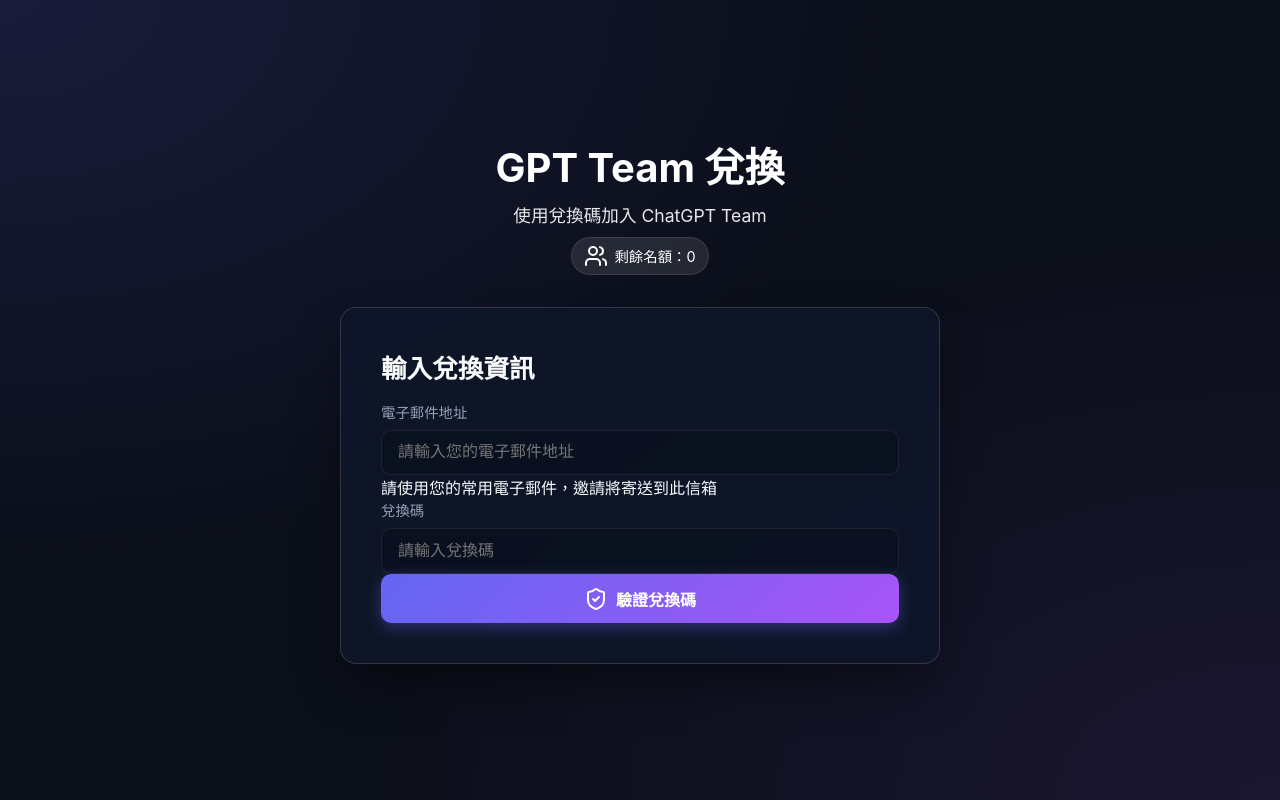
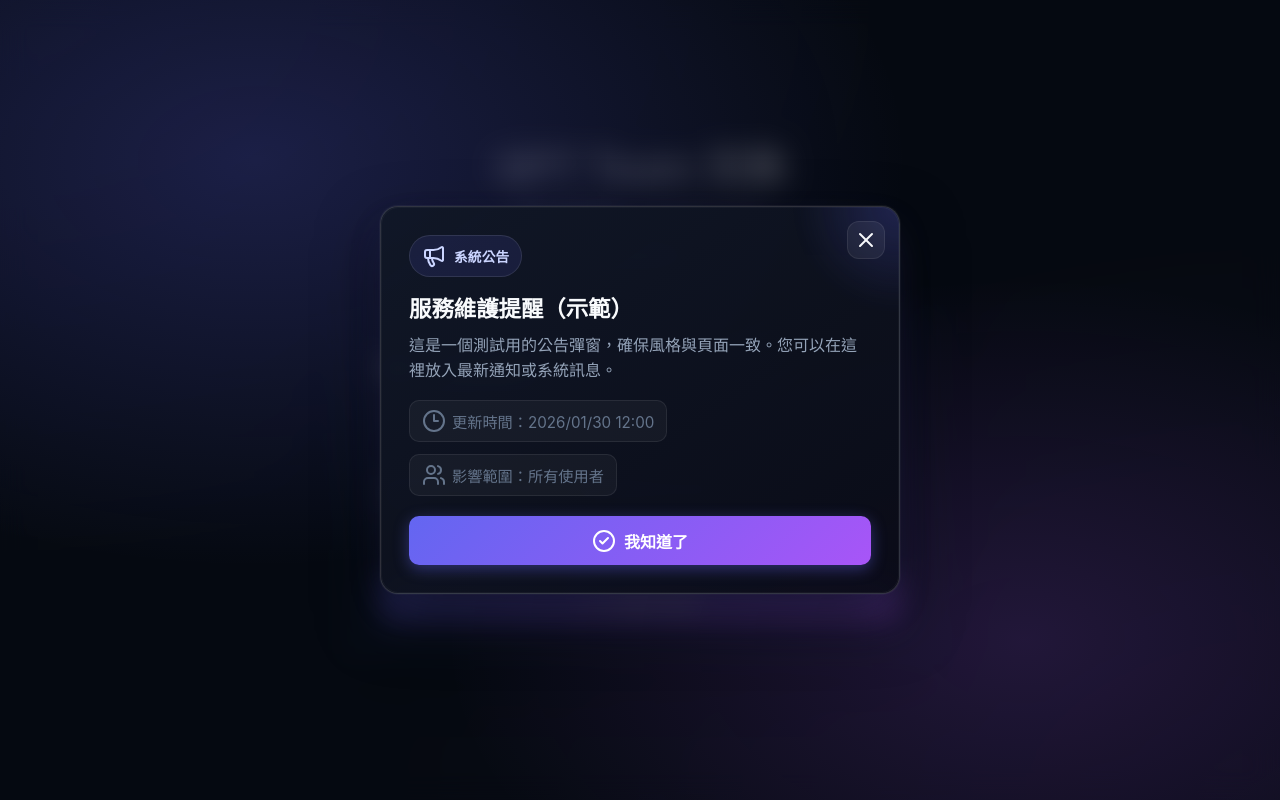
Before and after one commit to JneJne829/team-manage-ZH_TW, a FastAPI app: page / in a window 1280 px wide. Run offline with FastAPI, Linux system fonts and the light colour scheme; data that the repository does not hold is empty.

Commit message:
新增公告介面

```diff
--- a/app/static/css/user.css
+++ b/app/static/css/user.css
@@ -364,6 +364,175 @@ body {
     }
 }
 
+
+
+/* Announcement modal */
+.announcement-overlay {
+    position: fixed;
+    inset: 0;
+    display: flex;
+    align-items: center;
+    justify-content: center;
+    padding: 1.5rem;
+    background:
+        radial-gradient(at 20% 20%, rgba(99, 102, 241, 0.22), transparent 45%),
+        radial-gradient(at 80% 80%, rgba(168, 85, 247, 0.16), transparent 40%),
+        rgba(5, 8, 15, 0.75);
+    backdrop-filter: blur(14px);
+    -webkit-backdrop-filter: blur(14px);
+    opacity: 0;
+    pointer-events: none;
+    transition: opacity 0.28s ease-out;
+    z-index: 1200;
+}
+
+.announcement-overlay.show {
+    opacity: 1;
+    pointer-events: auto;
+}
+
+.announcement-card {
+    width: min(520px, 92vw);
+    background: linear-gradient(145deg, rgba(17, 24, 39, 0.96), rgba(10, 12, 23, 0.94));
+    border: 1px solid var(--border-highlight);
+    border-radius: 18px;
+    padding: 1.75rem;
+    box-shadow:
+        0 25px 60px rgba(0, 0, 0, 0.6),
+        0 0 0 1px rgba(255, 255, 255, 0.05),
+        0 16px 40px -14px rgba(99, 102, 241, 0.35);
+    position: relative;
+    overflow: hidden;
+    animation: announcementPop 0.32s cubic-bezier(0.16, 1, 0.3, 1);
+}
+
+.announcement-card::before {
+    content: "";
+    position: absolute;
+    top: -120px;
+    right: -120px;
+    width: 240px;
+    height: 240px;
+    background: radial-gradient(circle, rgba(99, 102, 241, 0.28), transparent 60%);
+    filter: blur(10px);
+    opacity: 0.85;
+}
+
+.announcement-card::after {
+    content: "";
+    position: absolute;
+    inset: 0;
+    border-radius: inherit;
+    border: 1px solid rgba(255, 255, 255, 0.04);
+    pointer-events: none;
+}
+
+.announcement-close {
+    position: absolute;
+    right: 14px;
+    top: 14px;
+    width: 38px;
+    height: 38px;
+    border-radius: 12px;
+    background: rgba(255, 255, 255, 0.06);
+    border: 1px solid var(--border-glass);
+    color: var(--text-main);
+    display: inline-flex;
+    align-items: center;
+    justify-content: center;
+    cursor: pointer;
+    transition: all 0.2s ease;
+    z-index: 2;
+}
+
+.announcement-close:hover {
+    background: rgba(255, 255, 255, 0.12);
+    transform: translateY(-1px);
+    box-shadow: var(--shadow-glow);
+}
+
+.announcement-pill {
+    display: inline-flex;
+    align-items: center;
+    gap: 8px;
+    padding: 8px 12px;
+    border-radius: var(--radius-full);
+    background: rgba(99, 102, 241, 0.12);
+    border: 1px solid rgba(255, 255, 255, 0.1);
+    color: #cbd5ff;
+    font-weight: 700;
+    letter-spacing: 0.02em;
+    text-transform: uppercase;
+    font-size: 0.85rem;
+}
+
+.announcement-title {
+    margin-top: 14px;
+    margin-bottom: 10px;
+    font-size: 1.4rem;
+    font-weight: 800;
+    color: var(--text-main);
+}
+
+.announcement-body {
+    color: var(--text-dim);
+    line-height: 1.6;
+    margin-bottom: 1rem;
+}
+
+.announcement-meta {
+    display: flex;
+    flex-wrap: wrap;
+    gap: 0.75rem;
+    margin-bottom: 1.25rem;
+    font-size: 0.95rem;
+    color: var(--text-muted);
+}
+
+.announcement-meta span {
+    display: inline-flex;
+    align-items: center;
+    gap: 6px;
+    padding: 8px 12px;
+    border-radius: 10px;
+    background: rgba(255, 255, 255, 0.04);
+    border: 1px solid var(--border-glass);
+}
+
+.announcement-actions {
+    display: flex;
+    gap: 0.75rem;
+}
+
+.announcement-actions .btn {
+    flex: 1;
+}
+
+.announcement-actions .btn-primary {
+    width: auto;
+}
+
+@keyframes announcementPop {
+    from {
+        opacity: 0;
+        transform: translateY(12px) scale(0.98);
+    }
+
+    to {
+        opacity: 1;
+        transform: translateY(0) scale(1);
+    }
+}
+
+@media (prefers-reduced-motion: reduce) {
+    .announcement-overlay {
+        transition: none;
+    }
+
+    .announcement-card {
+        animation: none;
+    }
+}
 /* 响应式设计 */
 @media (max-width: 768px) {
     body {
--- a/app/templates/user/redeem.html
+++ b/app/templates/user/redeem.html
@@ -86,6 +86,32 @@
     <!-- Toast 提示 -->
     <div id="toast" class="toast"></div>
 
+    <!-- 系統公告彈出框 -->
+    <div id="announcementOverlay" class="announcement-overlay" aria-hidden="true">
+        <div class="announcement-card" role="dialog" aria-modal="true" aria-labelledby="announcementTitle">
+            <button id="announcementClose" class="announcement-close" aria-label="關閉公告">
+                <i data-lucide="x"></i>
+            </button>
+            <div class="announcement-pill">
+                <i data-lucide="megaphone"></i>
+                <span>系統公告</span>
+            </div>
+            <h3 id="announcementTitle" class="announcement-title">服務維護提醒（示範）</h3>
+            <p class="announcement-body">
+                這是一個測試用的公告彈窗，確保風格與頁面一致。您可以在這裡放入最新通知或系統訊息。
+            </p>
+            <div class="announcement-meta">
+                <span><i data-lucide="clock-3"></i> 更新時間：2026/01/30 12:00</span>
+                <span><i data-lucide="users"></i> 影響範圍：所有使用者</span>
+            </div>
+            <div class="announcement-actions">
+                <button id="announcementConfirm" class="btn btn-primary">
+                    <i data-lucide="check-circle-2"></i> 我知道了
+                </button>
+            </div>
+        </div>
+    </div>
+
     <script src="{{ url_for('static', path='/js/redeem.js') }}"></script>
     <script>
         if (window.lucide) lucide.createIcons();
```
Also changed, not shown: app/static/js/redeem.js (+43 -0 lines).
